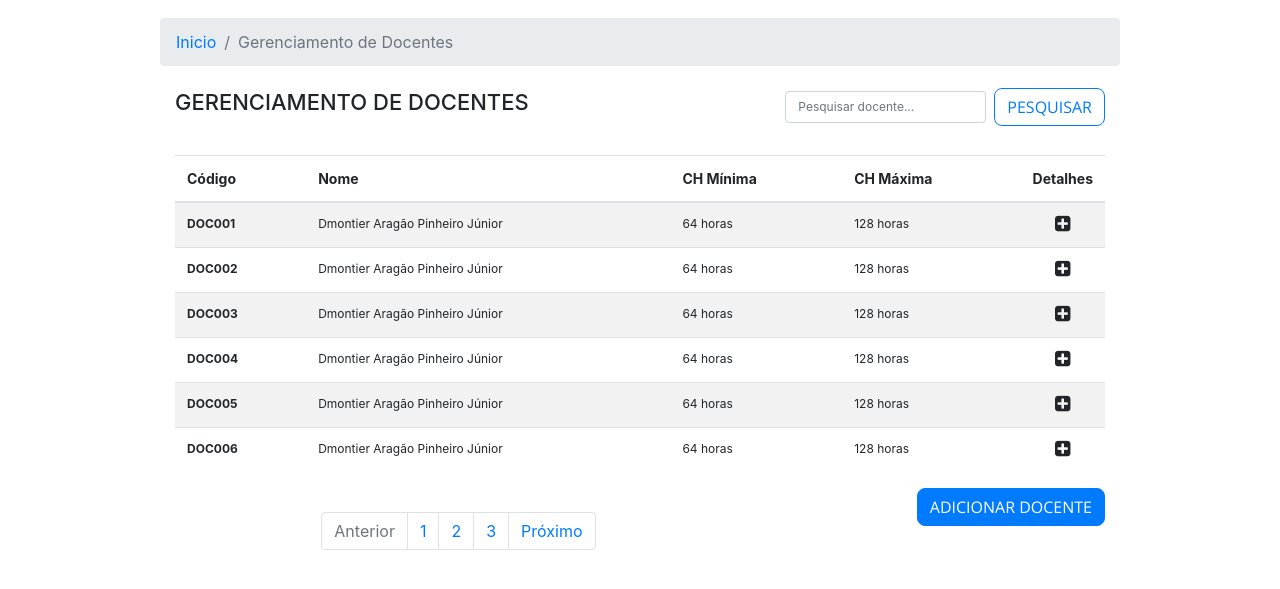
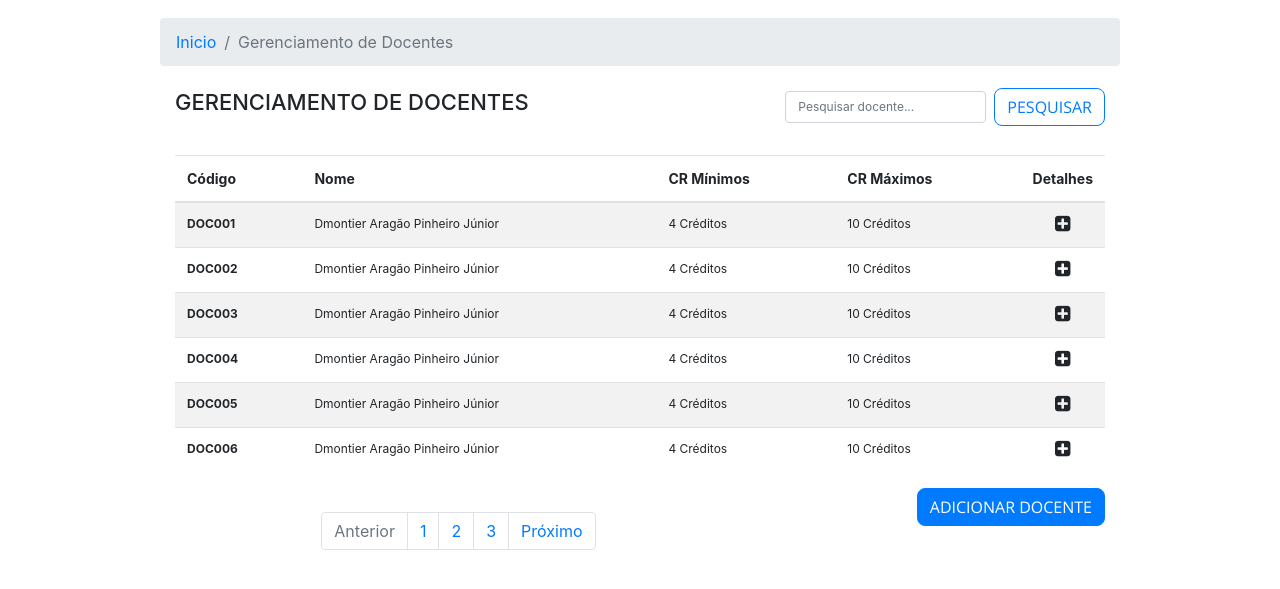
Before and after one commit to alex-felipe/ALOHA, a website with bundled scripts: page ALOHA/web/docentes.html in a window 1280 px wide. Shown: the part 63-652 px from the top of the page. Built offline with nearby package versions, Linux system fonts and the light colour scheme.

Commit message:
Atualizando de CH ->CR
Alterando de horas para créditos

```diff
--- a/ALOHA/web/docentes.html
+++ b/ALOHA/web/docentes.html
@@ -79,8 +79,8 @@
           <tr>
             <th scope="col">Código</th>
             <th scope="col">Nome</th>
-            <th scope="col">CH Mínima</th>
-            <th scope="col">CH Máxima</th>
+            <th scope="col">CR Mínimos</th>
+            <th scope="col">CR Máximos</th>
             <th scope="col">Detalhes</th>
           </tr>
         </thead>
@@ -88,8 +88,8 @@
           <tr>
             <th scope="row">DOC001</th>
             <td>Dmontier Aragão Pinheiro Júnior</td>
-            <td>64 horas</td>
-            <td>128 horas</td>
+            <td>4 Créditos</td>
+            <td>10 Créditos</td>
             <td style="width: 20px;">
               <center>
                 <i class="fa fa-plus-square" style="font-size: 18px;"></i>
@@ -99,8 +99,8 @@
           <tr>
             <th scope="row">DOC002</th>
             <td>Dmontier Aragão Pinheiro Júnior</td>
-            <td>64 horas</td>
-            <td>128 horas</td>
+            <td>4 Créditos</td>
+            <td>10 Créditos</td>
             <td style="width: 20px;">
               <center>
                 <i class="fa fa-plus-square" style="font-size: 18px;"></i>
@@ -110,8 +110,8 @@
           <tr>
             <th scope="row">DOC003</th>
             <td>Dmontier Aragão Pinheiro Júnior</td>
-            <td>64 horas</td>
-            <td>128 horas</td>
+            <td>4 Créditos</td>
+            <td>10 Créditos</td>
             <td style="width: 20px;">
               <center>
                 <i class="fa fa-plus-square" style="font-size: 18px;"></i>
@@ -121,8 +121,8 @@
           <tr>
             <th scope="row">DOC004</th>
             <td>Dmontier Aragão Pinheiro Júnior</td>
-            <td>64 horas</td>
-            <td>128 horas</td>
+            <td>4 Créditos</td>
+            <td>10 Créditos</td>
             <td style="width: 20px;">
               <center>
                 <i class="fa fa-plus-square" style="font-size: 18px;"></i>
@@ -132,8 +132,8 @@
           <tr>
             <th scope="row">DOC005</th>
             <td>Dmontier Aragão Pinheiro Júnior</td>
-            <td>64 horas</td>
-            <td>128 horas</td>
+            <td>4 Créditos</td>
+            <td>10 Créditos</td>
             <td style="width: 20px;">
               <center>
                 <i class="fa fa-plus-square" style="font-size: 18px;"></i>
@@ -143,8 +143,8 @@
           <tr>
             <th scope="row">DOC006</th>
             <td>Dmontier Aragão Pinheiro Júnior</td>
-            <td>64 horas</td>
-            <td>128 horas</td>
+            <td>4 Créditos</td>
+            <td>10 Créditos</td>
             <td style="width: 20px;">
               <center>
                 <i class="fa fa-plus-square" style="font-size: 18px;"></i>
```
